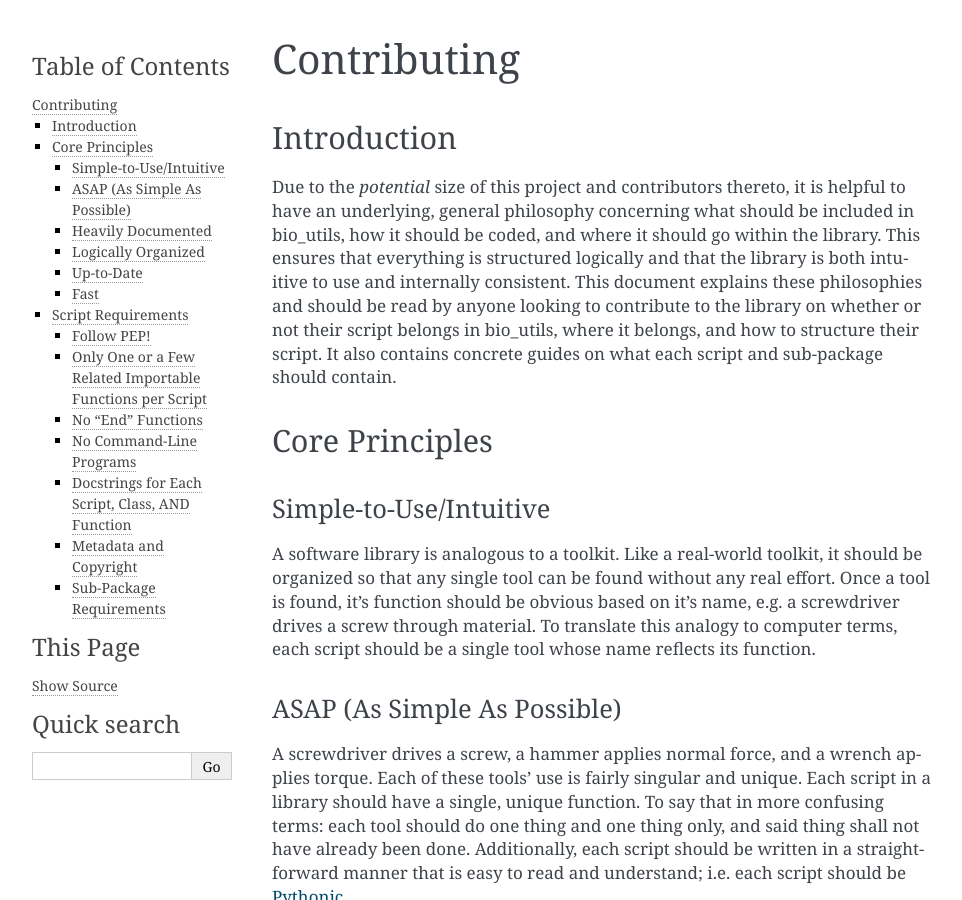
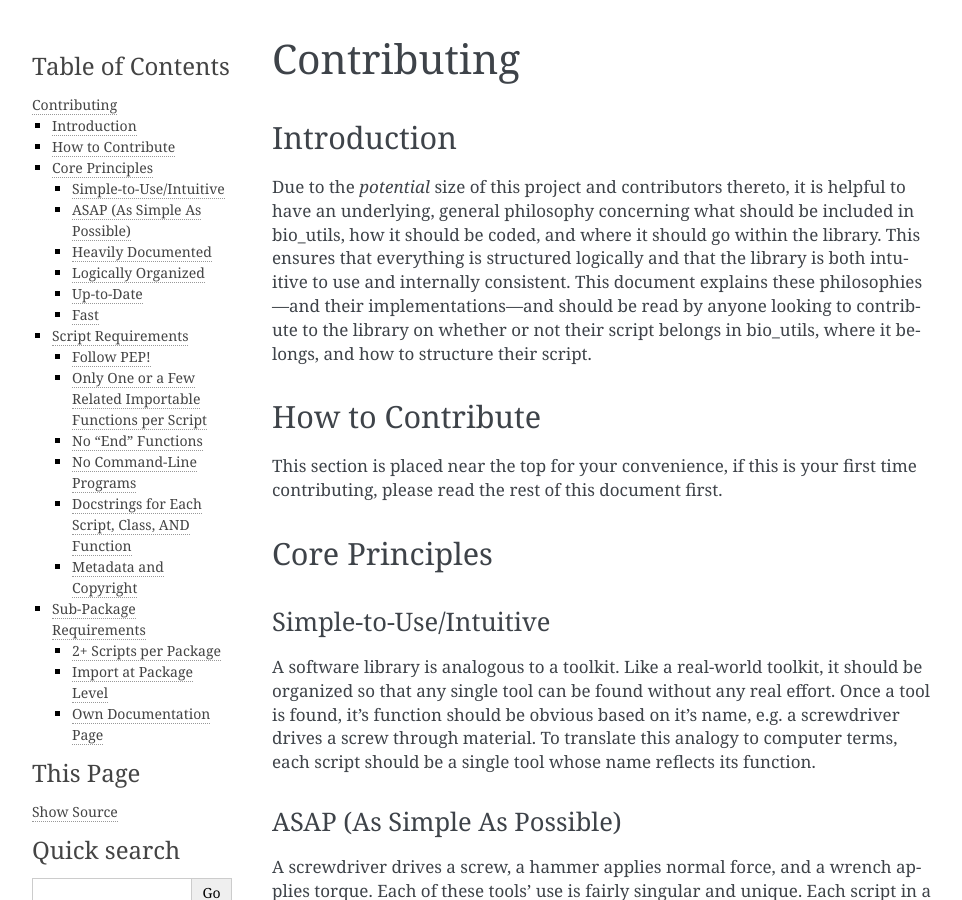
Before and after one commit to Brazelton-Lab/bio_utils, a Sphinx documentation site: the page built from source/contributing.rst, in a window 1280 px wide and 900 px high. Shown: the whole window, without its empty margins (148-1110 px from the left). Built offline with Sphinx 7.4.7, drawn with Linux system fonts in a browser that asks for light colours; some of the changed text lies outside the part shown.

Commit message:
Added Sub-Package Requirements
Sub-package requirements are now in contributions.rst.

```diff
--- a/ChangeLog.rst
+++ b/ChangeLog.rst
@@ -3,6 +3,11 @@
 
 %%version%% (unreleased)
 ------------------------
+
+- Added to contributions.rst. [TheOneHyer]
+
+  Added script requirements and philosophy
+  to contributions.rst.
 
 - Added contributions.rst. [TheOneHyer]
 
--- a/setup.py
+++ b/setup.py
@@ -24,7 +24,7 @@
 from setuptools import setup
 
 setup(name='bio_utils',
-      version='0.7.19a7',
+      version='0.7.19a8',
       description='library of common bioinformatic tasks',
       classifiers=[
           'Development Status :: 3 - Alpha',
@@ -40,7 +40,7 @@
       keywords='bioinformatics iterators verifiers verify iterate utilities',
       url='https://github.com/Brazelton-Lab/bio_utils/',
       download_url='https://github.com/Brazelton-Lab/metameta/tarball/'
-                   '0.7.19a7',
+                   '0.7.19a8',
       author='Alex Hyer',
       author_email='theonehyer@gmail.com',
       license='GPLv3',
--- a/source/conf.py
+++ b/source/conf.py
@@ -63,7 +63,7 @@
 # The short X.Y version.
 version = '0.7'
 # The full version, including alpha/beta/rc tags.
-release = '0.7.19a7'
+release = '0.7.19a8'
 
 # The language for content autogenerated by Sphinx. Refer to documentation
 # for a list of supported languages.
--- a/source/contributing.rst
+++ b/source/contributing.rst
@@ -11,10 +11,16 @@
 included in bio_utils, how it should be coded, and where it should go within
 the library. This ensures that everything is structured logically and that
 the library is both intuitive to use and internally consistent. This document
-explains these philosophies and should be read by anyone looking to contribute
-to the library on whether or not their script belongs in bio_utils, where it
-belongs, and how to structure their script. It also contains concrete guides
-on what each script and sub-package should contain.
+explains these philosophies—and their implementations—and should be read by
+anyone looking to contribute to the library on whether or not their script
+belongs in bio_utils, where it belongs, and how to structure their script.
+
+
+How to Contribute
+=================
+
+This section is placed near the top for your convenience, if this is your first
+time contributing, please read the rest of this document first.
 
 
 Core Principles
@@ -93,7 +99,7 @@
 Script Requirements
 ===================
 
-This section acts as a practical coding guide to implement the above principles
+This section is as a practical coding guide to implement the above principles
 in bio_utils' scripts.
 
 
@@ -201,15 +207,13 @@
 Metadata and Copyright
 ----------------------
 
-All scripts should start with the shebang line:
+All scripts must start with the following code:
 
 .. code-block:: python
 
     #! /usr/bin/env python
 
-followed by docstrings of the following format:
-
-.. code-block:: python
+    # from __future__ imports go here
 
     """<one-liner describing software>
 
@@ -234,10 +238,6 @@
         along with this program.  If not, see <http://www.gnu.org/licenses/>.
     """
 
-and, finally, have metadata variables as such:
-
-.. code-block:: python
-
     __author__ = '<authors>'
     __email__ = '<email of lead author or maintainer>'
     __license__ = 'GPLv3'
@@ -246,6 +246,63 @@
     __version__ = '<script version>'
     __credits__ = '<credit for legally borrowed code if appropriate>'
 
+    # imports, then rest of script
+
 
 Sub-Package Requirements
-------------------------
+========================
+
+This section details what sub-packages in bio_utils contain and when it is
+appropriate to start a new one.
+
+
+2+ Scripts per Package
+----------------------
+
+While you can have a package with just a single script, try for at least two
+scripts per package. The reasoning behind this is simple, a package with a
+single script feels like an unnecessary "package" in the import statement
+and chances are you can think of a second script useful to the concept driving
+the sub-package. If a script truly doesn't fit in any other sub-package, try
+to think of a second function fitting the schema and code it. bio_utils will
+never have a "misc" package.
+
+
+Import at Package Level
+-----------------------
+
+Since each script should have only one (or a few functions), they should be
+imported at the package level—in the "__init__.py" file—so that a programmer
+doesn't have to write redundant words in import statements. For example:
+
+from bio_utils.iterators import sam_iter (package level = better)
+
+from bio_utils.iterators.sam import sam_iter (file level = worse)
+
+
+Own Documentation Page
+----------------------
+
+Each sub-package must have its own web page in the documentation following this
+format::
+
+    =====
+    Title
+    =====
+
+    .. automodule:: <module>
+
+    Introduction
+    ------------
+
+    <what package contains and any globally relevant information>
+
+    <optional sections>
+
+    <first function>
+    ----------------
+
+    <short function description, should be longer/give more info than function
+    one-liner>
+
+    .. autofunction:: <function>
```
Also changed, not shown: 1 other file.
